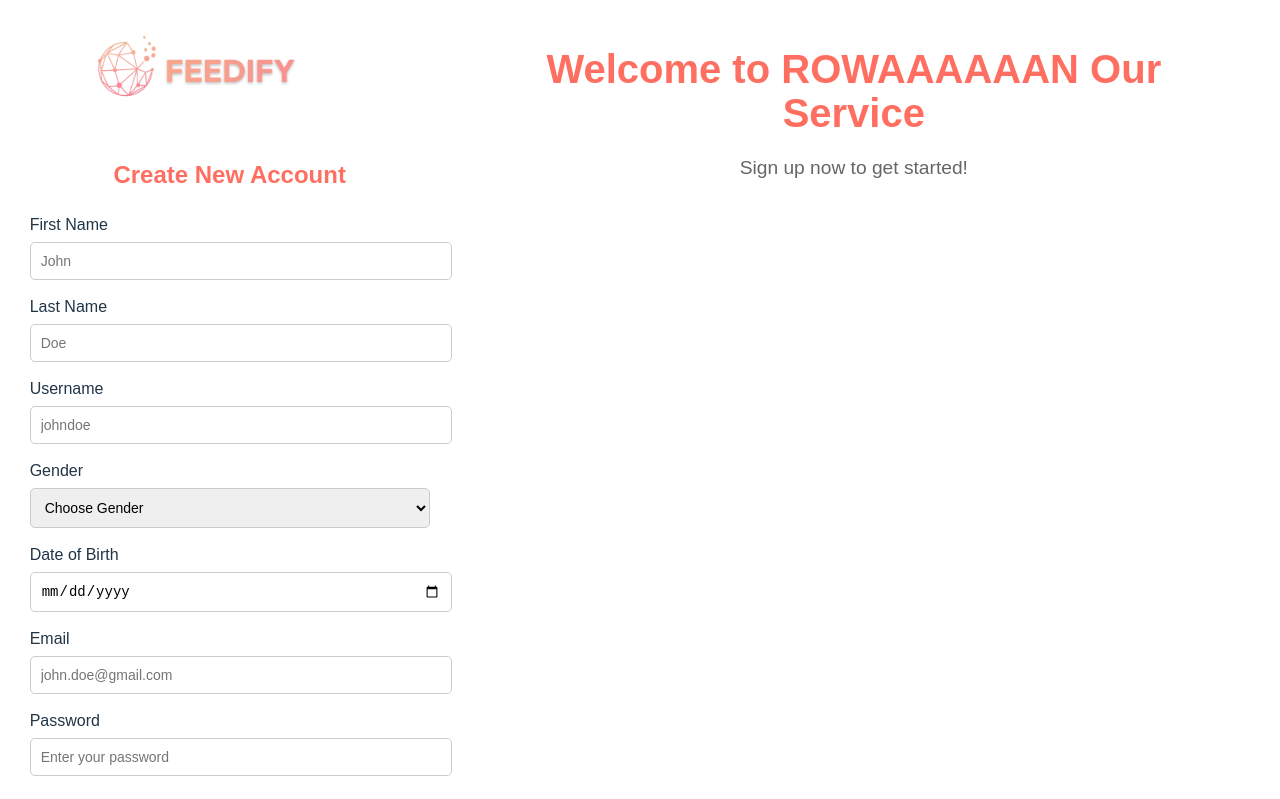
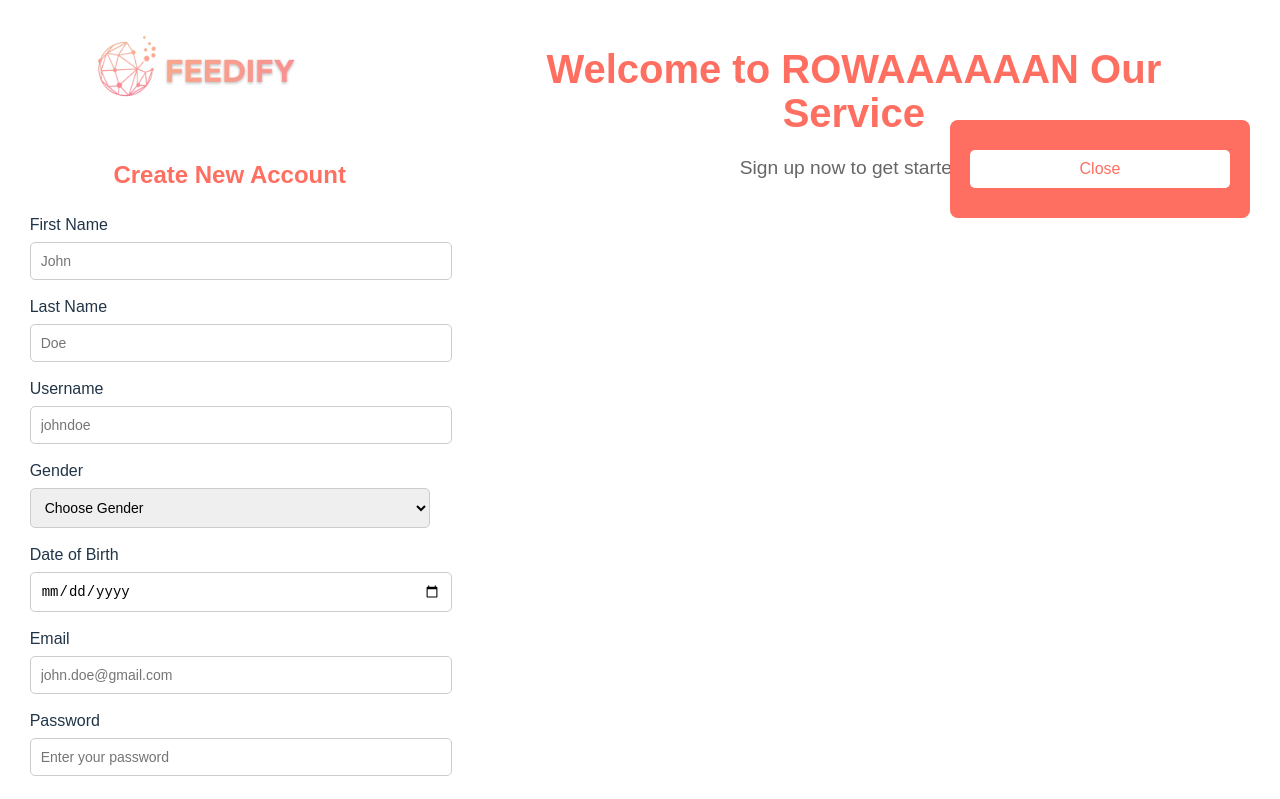
Before and after one commit to rowangamal/Feedify, a React (Vite) app in the folder frontend/: page /signup in a window 1280 px wide. Shown: the top 799 px of the page. Built offline with nearby package versions, Linux system fonts and the light colour scheme.

Commit message:
feat: add popup message

```diff
--- a/frontend/src/components/SignupForm/SignupForm.jsx
+++ b/frontend/src/components/SignupForm/SignupForm.jsx
@@ -12,7 +12,8 @@ const Signup = () => {
         email: '',
         password: '',
     });
-
+    const [errorMessage, setErrorMessage] = useState('');
+    const [showErrorPopup, setShowErrorPopup] = useState(true);
     const [touchedFields, setTouchedFields] = useState({});
 
     const handleChange = (e) => {
@@ -31,10 +32,14 @@ const Signup = () => {
         //Username already taken
         formData.gender = formData.gender === 'male';
         signup(formData).then((response) => {
+            if (response.status === 200) {
+            // Redirect to login page
+            }
             console.log(response);
         }
         ).catch((error) => {
-            console.log(error);
+            setErrorMessage(error.message);
+            setShowErrorPopup(true);
         });
         console.log('Form Submitted', formData);
     };
@@ -159,6 +164,14 @@ const Signup = () => {
             <button className={styles['google-btn']}>
                 <img src="/src/assets/google.png" alt="Google Icon" /> Continue with Google
             </button>
+            {showErrorPopup && (
+                <div className={styles['error-popup']}>
+                    <p>{errorMessage}</p>
+                    <button className={styles['primary-btn']} onClick={() => setShowErrorPopup(false)}>
+                        Close
+                    </button>
+                </div>
+            )}
         </div>
     );
 };
--- a/frontend/src/components/SignupForm/SignupForm.module.css
+++ b/frontend/src/components/SignupForm/SignupForm.module.css
@@ -111,3 +111,34 @@ input:focus, select:focus {
   outline: none;
   border: 2px solid #007bff;
 }
+.error-popup {
+  position: fixed;
+  top: 15%; /* Adjusted to move the popup higher */
+  right: 30px; /* Positioned a bit to the right */
+  width: 300px; /* Made it more rectangular */
+  background-color: #ff6f61;
+  color: white;
+  padding: 20px;
+  border-radius: 8px; /* Slightly more rounded corners */
+  z-index: 1000;
+  display: flex;
+  flex-direction: column;
+  align-items: center;
+  box-sizing: border-box;
+}
+
+.error-popup p {
+  margin: 0;
+  font-size: 16px; /* Adjusted the text size for better fit */
+  text-align: center;
+}
+
+.error-popup button {
+  background-color: white;
+  color: #ff6f61;
+  border: none;
+  padding: 10px 20px;
+  margin-top: 10px;
+  cursor: pointer;
+  width: 100%;
+}
```
